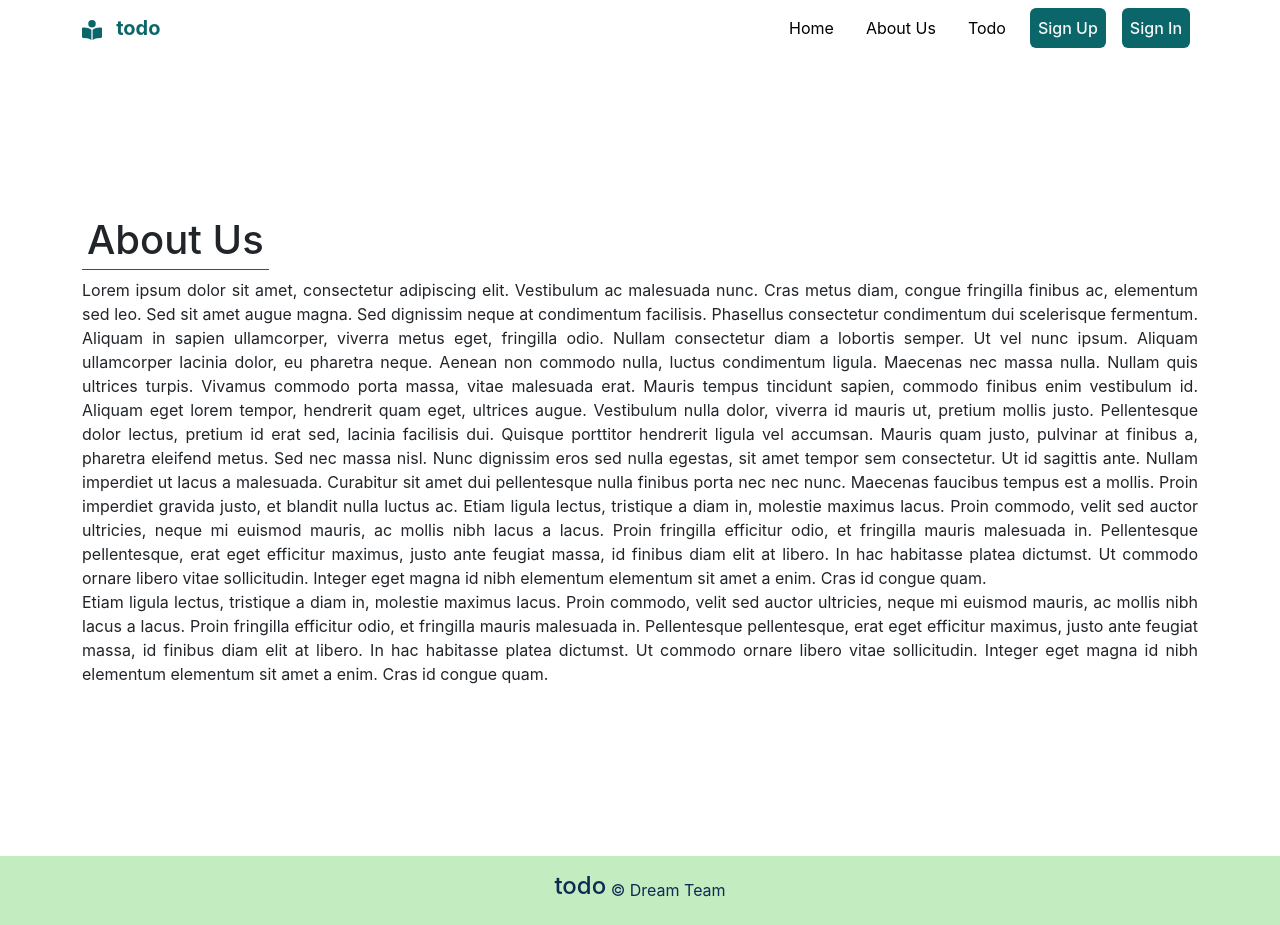
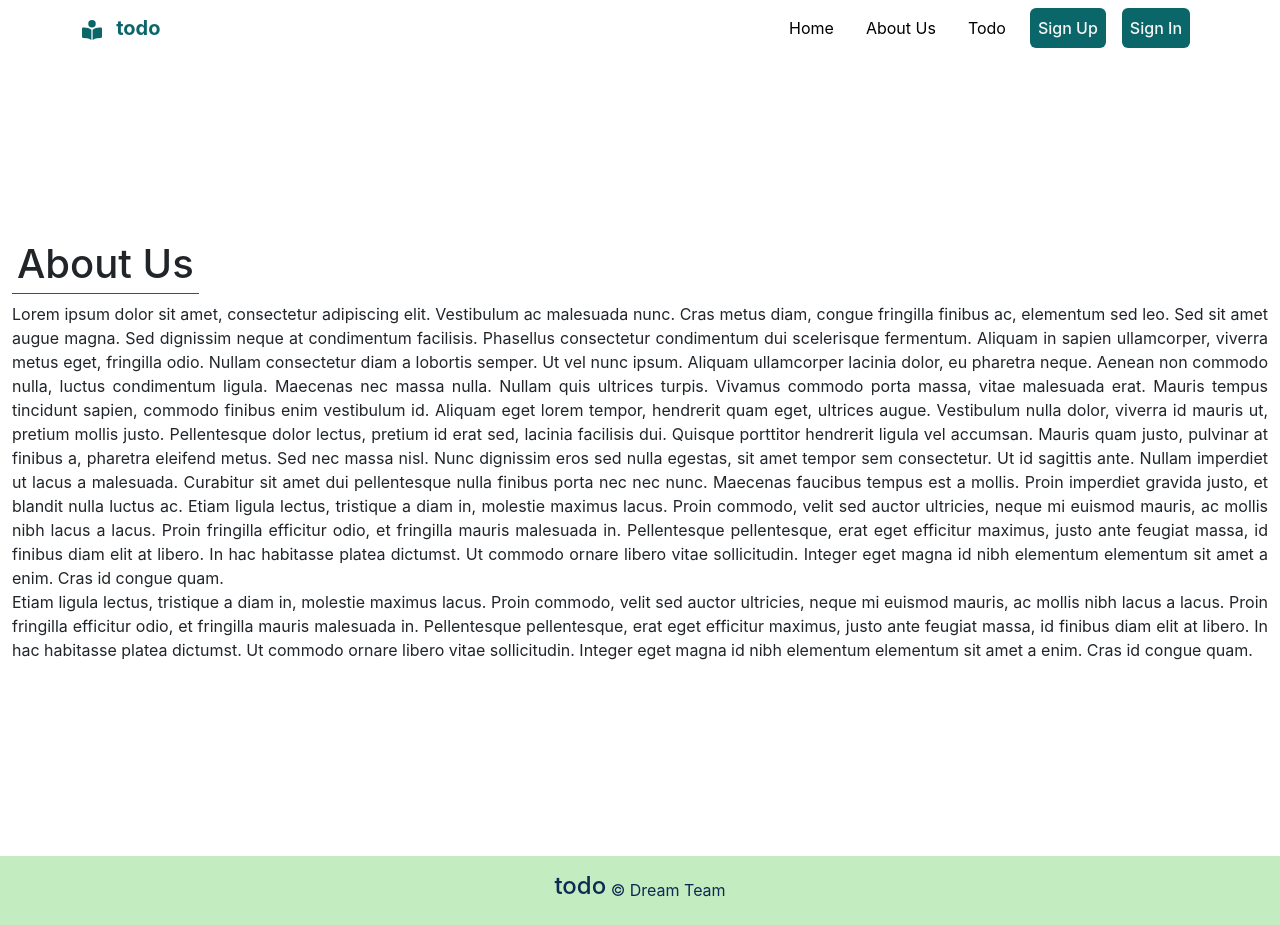
Before and after one commit to sreerupa09/MERN-To-Do-List, a React (Create React App) app in the folder frontend/: page /about in a window 1280 px wide. Built offline with nearby package versions, Linux system fonts and the light colour scheme.

Commit message:
Fixed update functionality

```diff
--- a/frontend/src/components/about/About.jsx
+++ b/frontend/src/components/about/About.jsx
@@ -4,8 +4,11 @@ import "./About.css";
 const About = () => {
   return (
     <div className="about d-flex justify-content-center align-items-center">
-      <div className="container">
-        <div className="d-flex"><h1>About Us</h1></div>
+    <div className="container-fluid">
+        <div className="d-flex">
+          <h1>About Us</h1>
+        </div>
+        <div className="d-flex">
           <p>
               Lorem ipsum dolor sit amet, consectetur adipiscing elit. Vestibulum ac
               malesuada nunc. Cras metus diam, congue fringilla finibus ac, elementum
@@ -45,6 +48,7 @@ const About = () => {
           </p>
         </div>
       </div>
+    </div>
   );
 };
 
--- a/frontend/src/components/signup/Signin.jsx
+++ b/frontend/src/components/signup/Signin.jsx
@@ -1,4 +1,4 @@
-import React, {useState} from 'react'
+import React, {useState, useEffect} from 'react'
 import "./Signup.css";
 import HeadingCompo from "./HeadingCompo";
 import axios from 'axios';
--- a/frontend/src/components/todo/Todo.jsx
+++ b/frontend/src/components/todo/Todo.jsx
@@ -8,7 +8,7 @@ import axios from "axios";
 
 let id = sessionStorage.getItem("id");
 
-let toUpdateArray =[];
+let toUpdateArray=[];
 
 const Todo = () => {
   const [inputs, setInputs] = useState({ title: "", body: "" });
@@ -70,8 +70,9 @@ const Todo = () => {
     console.log(value);
     document.getElementById("todo-update").style.display = value;
   };
-  const update =  (value) =>{
-    toUpdateArray= array[value];
+  const update = (value) =>{
+    //console.log(array[value]);
+    toUpdateArray=array[value];
     //setToUpdateArray(array[value]);
   };
 
--- a/frontend/src/components/todo/Update.jsx
+++ b/frontend/src/components/todo/Update.jsx
@@ -3,6 +3,7 @@ import axios from "axios";
 import {toast} from "react-toastify";
 
 const Update = ({ display, update }) => {
+
   useEffect(() => {
     setInputs({
       title: update.title,
@@ -23,12 +24,14 @@ const Update = ({ display, update }) => {
 
   const submit = async () => {
     await axios
-      .put(`http://localhost:1000/api/v2/updateTask/${update.id}`, inputs)
+      .put(`http://localhost:1000/api/v2/updateTask/${update._id}`,inputs)
       .then((res) => {
+        //console.log(res);
         toast.success(res.data.message);
       });
 
     display("none");
+    console.log(inputs);
   };
 
   return (
```
Also changed, not shown: frontend/src/components/about/About.css (+9 -0 lines). Lines whose indentation alone changed are shown as unchanged.
